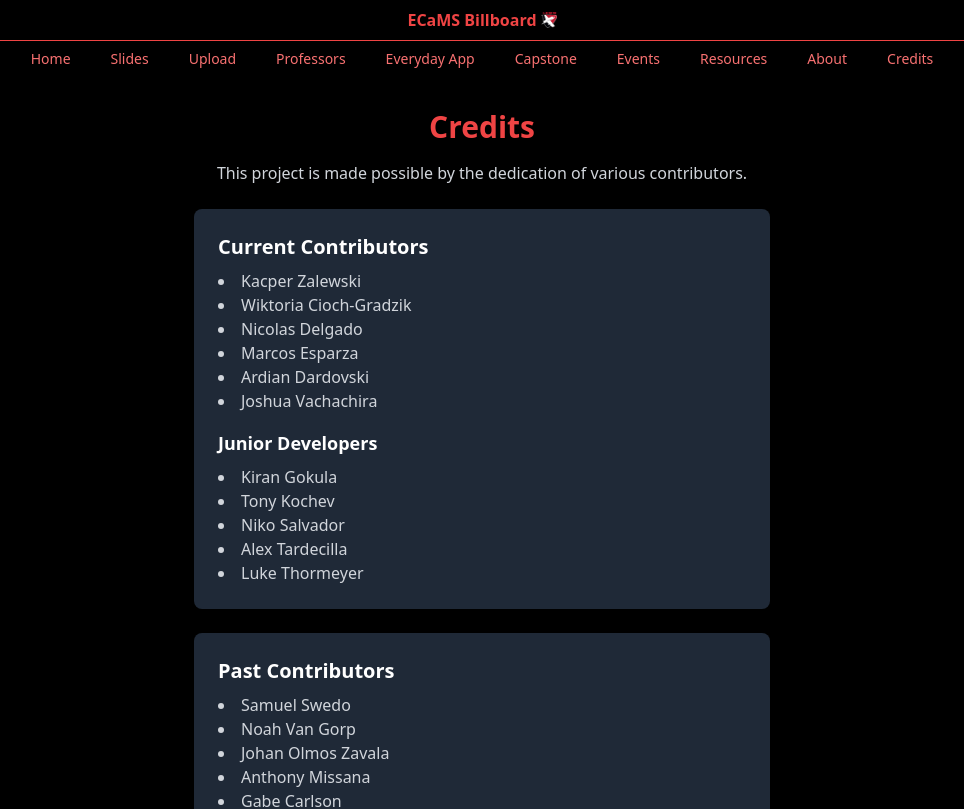
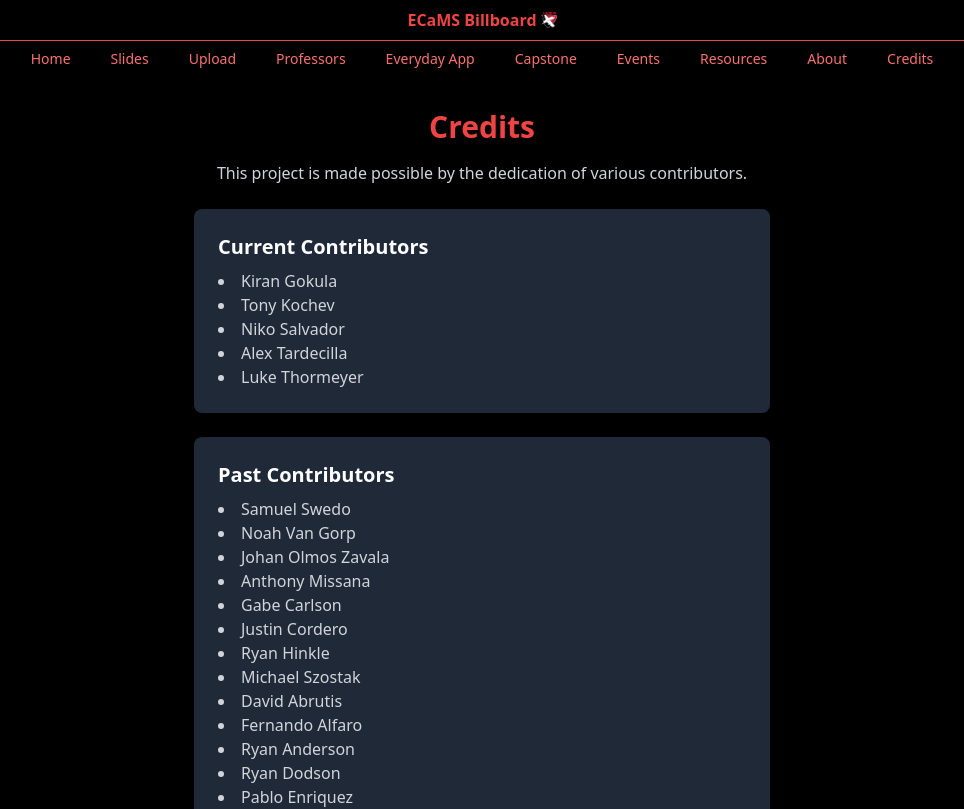
Before and after one commit to ECaMS-Billboard/ecams-billboard, a React (Create React App) app: page /credits in a window 1280 px wide. Shown: the top 809 px of the page, without its empty margins (158-1122 px from the left). Built offline with nearby package versions, Linux system fonts and the light colour scheme; the HTML template or start-up script is replaced by a standard one.

Commit message:
Credits updated

```diff
--- a/src/pages/Credits.js
+++ b/src/pages/Credits.js
@@ -11,16 +11,6 @@ function Credits() {
 
         <div className="bg-gray-800 p-6 rounded-lg shadow-md text-gray-300">
   <h2 className="text-xl font-bold text-white mb-2">Current Contributors</h2>
-  <ul className="list-disc list-inside">
-    <li>Kacper Zalewski</li>
-    <li>Wiktoria Cioch-Gradzik</li>
-    <li>Nicolas Delgado</li>
-    <li>Marcos Esparza</li>
-    <li>Ardian Dardovski</li>
-    <li>Joshua Vachachira</li>
-  </ul>
-
-  <h3 className="text-lg font-semibold text-white mt-4 mb-2">Junior Developers</h3>
   <ul className="list-disc list-inside">
     <li>Kiran Gokula</li>
     <li>Tony Kochev</li>
```
